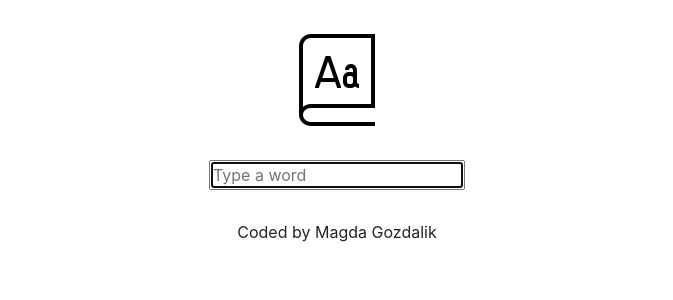
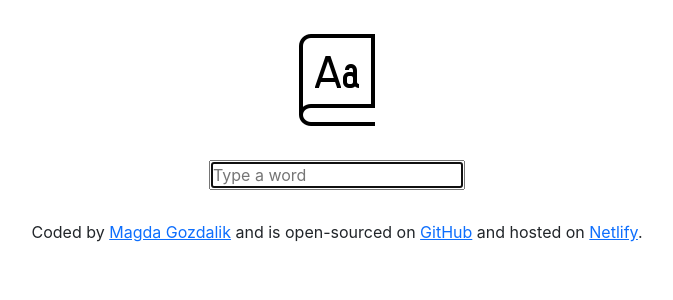
Before and after one commit to magda5281/dictionary-project-react, a React (Create React App) app: page / in a window 1280 px wide. Shown: the top 300 px of the page, without its empty margins (303-976 px from the left). Built offline with nearby package versions, Linux system fonts and the light colour scheme.

Commit message:
Updated footer and text alignment of Results component

```diff
--- a/src/App.js
+++ b/src/App.js
@@ -14,7 +14,7 @@ export default function App() {
           <Dictionary/>
         </main>
         <footer className="App-footer">
-          Coded by Magda Gozdalik
+          Coded by <a href="https://www.linkedin.com/in/magdalena-gozdalik-3458202b/">Magda Gozdalik</a> and is open-sourced on <a href="https://github.com/magda5281/dictionary-project-react">GitHub</a> and hosted on <a href="https://dreamy-wozniak-7dc527.netlify.app/"> Netlify</a>.
         </footer>
       </div>
     </div>
--- a/src/Dictionary.css
+++ b/src/Dictionary.css
@@ -1,3 +1,7 @@
 .Dictionary {
   text-align: center;
 }
+
+.Dictionary .Results {
+  text-align: start;
+}
--- a/src/Results.js
+++ b/src/Results.js
@@ -1,5 +1,6 @@
 import React from "react";
 import Meaning from "./Meaning";
+
 
 export default function Results(props) {
 
```
